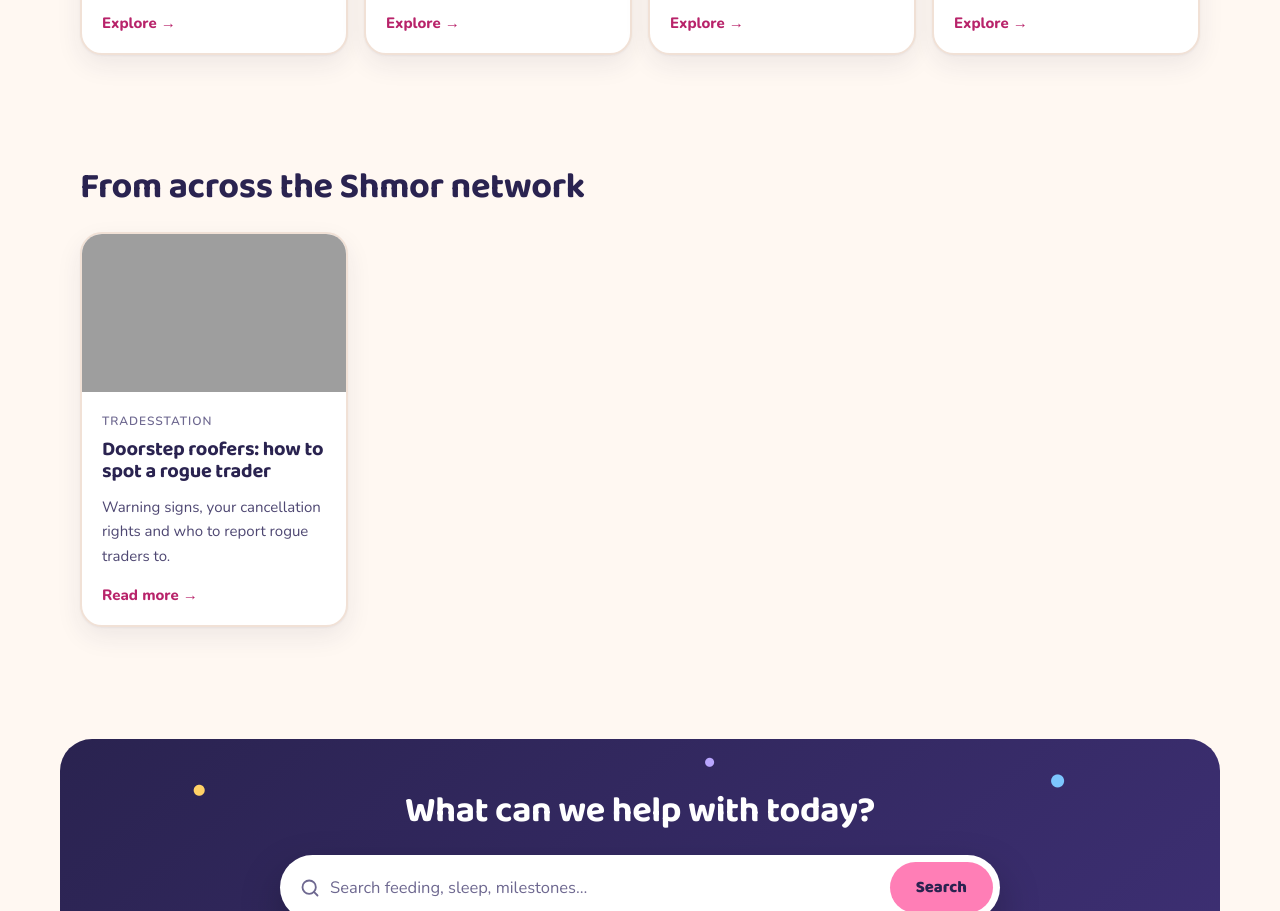
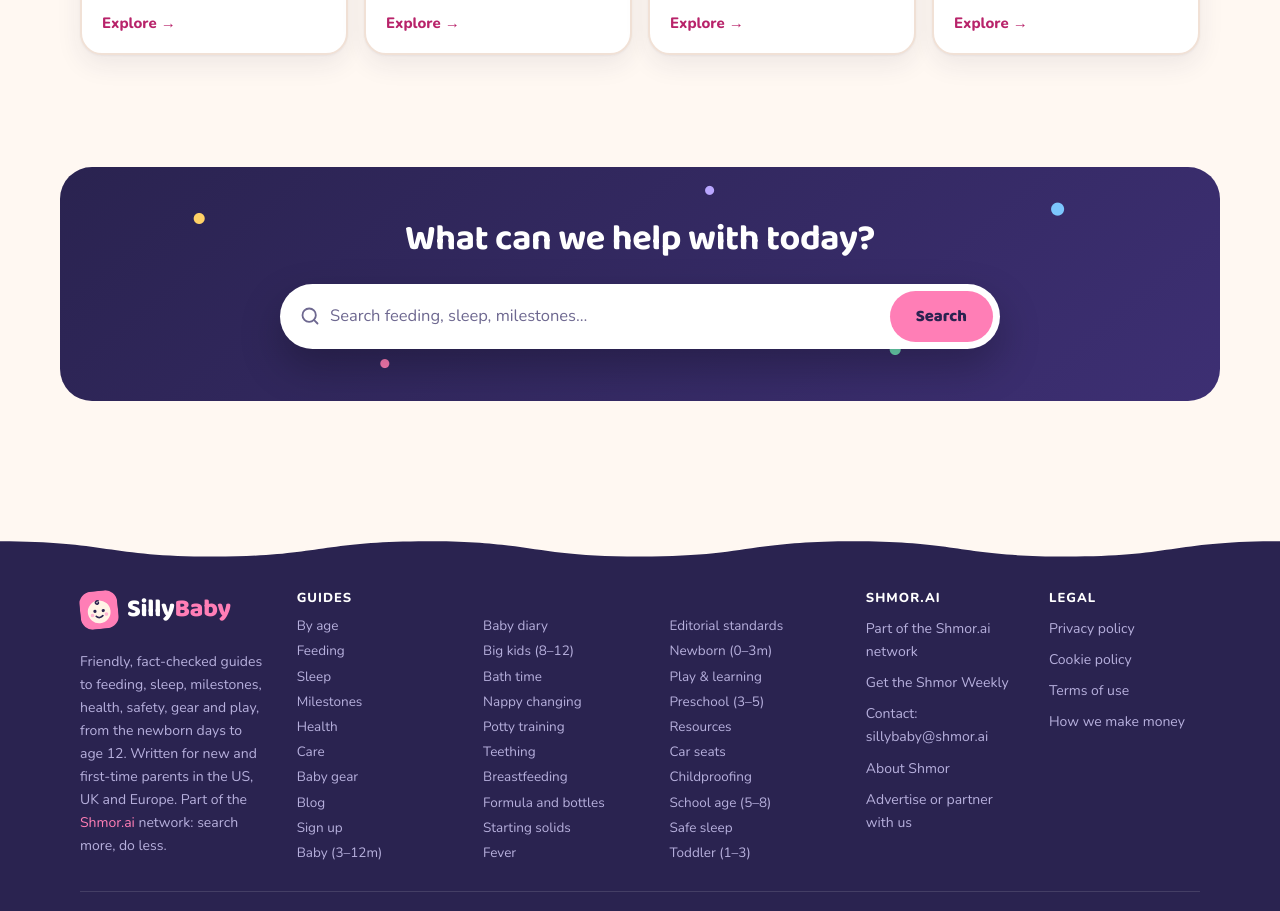
Before and after one commit to Shmorai/shmor-sillybaby, a plain HTML site: page health/fever-in-babies-and-children/index.html in a window 1280 px wide. Shown: the part 3540-4451 px from the top of the page. Drawn offline with nearby package versions, Linux system fonts and the light colour scheme; grey boxes are pictures that could not be loaded.

Commit message:
Daily network update 2026-11-23
Co-Authored-By: Claude Opus 5.5 <noreply@anthropic.com>

```diff
--- a/health/fever-in-babies-and-children/index.html
+++ b/health/fever-in-babies-and-children/index.html
@@ -85,8 +85,7 @@
     <a class="card has-img" href="/newborn/"><img class="card-img" src="https://images.unsplash.com/photo-1773243086564-a444f7d8a61b?w=600&amp;h=360&amp;fit=crop&amp;q=70&amp;auto=format" srcset="https://images.unsplash.com/photo-1773243086564-a444f7d8a61b?w=400&amp;h=240&amp;fit=crop&amp;q=70&amp;auto=format 400w, https://images.unsplash.com/photo-1773243086564-a444f7d8a61b?w=600&amp;h=360&amp;fit=crop&amp;q=70&amp;auto=format 600w, https://images.unsplash.com/photo-1773243086564-a444f7d8a61b?w=900&amp;h=540&amp;fit=crop&amp;q=70&amp;auto=format 900w" sizes="(max-width: 640px) 100vw, 380px" width="600" height="360" alt="A parent holding a sleeping newborn baby near a window" loading="lazy" decoding="async"><h3>Newborn (0–3m)</h3><p>Feeds, nappies, sleep, crying, checks and your own recovery.</p><span class="cta">Explore →</span></a>
     <a class="card has-img" href="/care/teething/"><img class="card-img" src="https://images.unsplash.com/photo-1491013516836-7db643ee125a?w=600&amp;h=360&amp;fit=crop&amp;q=70&amp;auto=format" srcset="https://images.unsplash.com/photo-1491013516836-7db643ee125a?w=400&amp;h=240&amp;fit=crop&amp;q=70&amp;auto=format 400w, https://images.unsplash.com/photo-1491013516836-7db643ee125a?w=600&amp;h=360&amp;fit=crop&amp;q=70&amp;auto=format 600w, https://images.unsplash.com/photo-1491013516836-7db643ee125a?w=900&amp;h=540&amp;fit=crop&amp;q=70&amp;auto=format 900w" sizes="(max-width: 640px) 100vw, 380px" width="600" height="360" alt="A baby holding a wooden toy block" loading="lazy" decoding="async"><h3>Teething</h3><p>Signs, safe soothing, what to avoid and first brushing.</p><span class="cta">Explore →</span></a>
     <a class="card has-img" href="/blog/winter-baby-care/"><img class="card-img" src="https://images.unsplash.com/photo-1571059381394-f58f73249810?w=600&amp;h=360&amp;fit=crop&amp;q=70&amp;auto=format" srcset="https://images.unsplash.com/photo-1571059381394-f58f73249810?w=400&amp;h=240&amp;fit=crop&amp;q=70&amp;auto=format 400w, https://images.unsplash.com/photo-1571059381394-f58f73249810?w=600&amp;h=360&amp;fit=crop&amp;q=70&amp;auto=format 600w, https://images.unsplash.com/photo-1571059381394-f58f73249810?w=900&amp;h=540&amp;fit=crop&amp;q=70&amp;auto=format 900w" sizes="(max-width: 640px) 100vw, 380px" width="600" height="360" alt="A baby wearing an orange knitted hat" loading="lazy" decoding="async"><h3>Winter baby care: cosy, safe and well</h3><p>Layers, car seats, safe winter sleep and winter bugs.</p><span class="cta">Explore →</span></a></div></div></section>
-<section class="related network-links"><div class="wrap"><h2>From across the Shmor network</h2><div class="grid">
-    <a class="card has-img" href="https://tradesstation.shmor.ai/blog/doorstep-roofers-rogue-traders/"><img class="card-img" src="https://images.unsplash.com/photo-1564783679669-f5391270417b?w=600&amp;h=360&amp;fit=crop&amp;auto=format&amp;q=70" alt="" loading="lazy" width="600" height="360"><span class="merchant">TradesStation</span><h3>Doorstep roofers: how to spot a rogue trader</h3><p>Warning signs, your cancellation rights and who to report rogue traders to.</p><span class="cta">Read more →</span></a></div></div></section>
+
 <section class="cta-band"><div class="wrap"><h2>What can we help with today?</h2><form class="search search-lg" action="/search/" role="search">
   <svg width="20" height="20" viewBox="0 0 24 24" fill="none" stroke="currentColor" stroke-width="2.2" stroke-linecap="round" aria-hidden="true"><circle cx="11" cy="11" r="8"/><path d="m21 21-4.3-4.3"/></svg>
   <input name="q" type="search" placeholder="Search feeding, sleep, milestones…" aria-label="Search SillyBaby">
```
